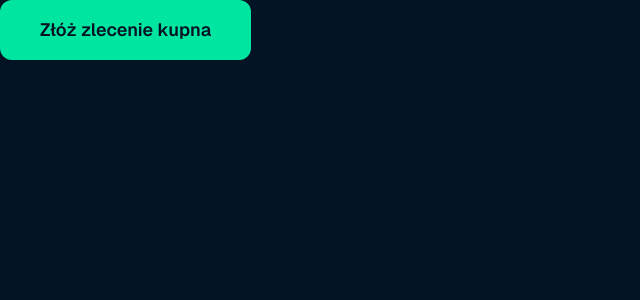
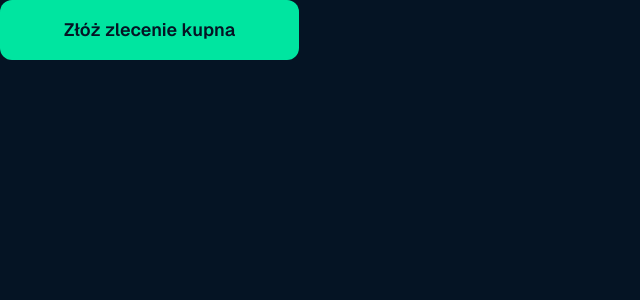
Before and after one commit to ddamiankowalski/signal-store-presentation, an Angular app in the folder ngrx-presentation/: page / in a window 1280 px wide. Shown: the top 300 px of the page, without its empty margins (0-640 px from the left). Built offline with nearby package versions, Linux system fonts and the light colour scheme.

Commit message:
changes in form button

```diff
--- a/ngrx-presentation/src/app/form/form.html
+++ b/ngrx-presentation/src/app/form/form.html
@@ -1,5 +1,5 @@
 <button
-  class="font-semibold text-lg cursor-pointer bg-primary hover:bg-primary-hover active:bg-primary-active transition-colors px-10 py-4 text-on-primary rounded-xl"
+  class="font-semibold text-lg cursor-pointer bg-primary hover:bg-primary-hover active:bg-primary-active transition-colors px-16 py-4 text-on-primary rounded-xl"
 >
   Złóż zlecenie kupna
 </button>
```
